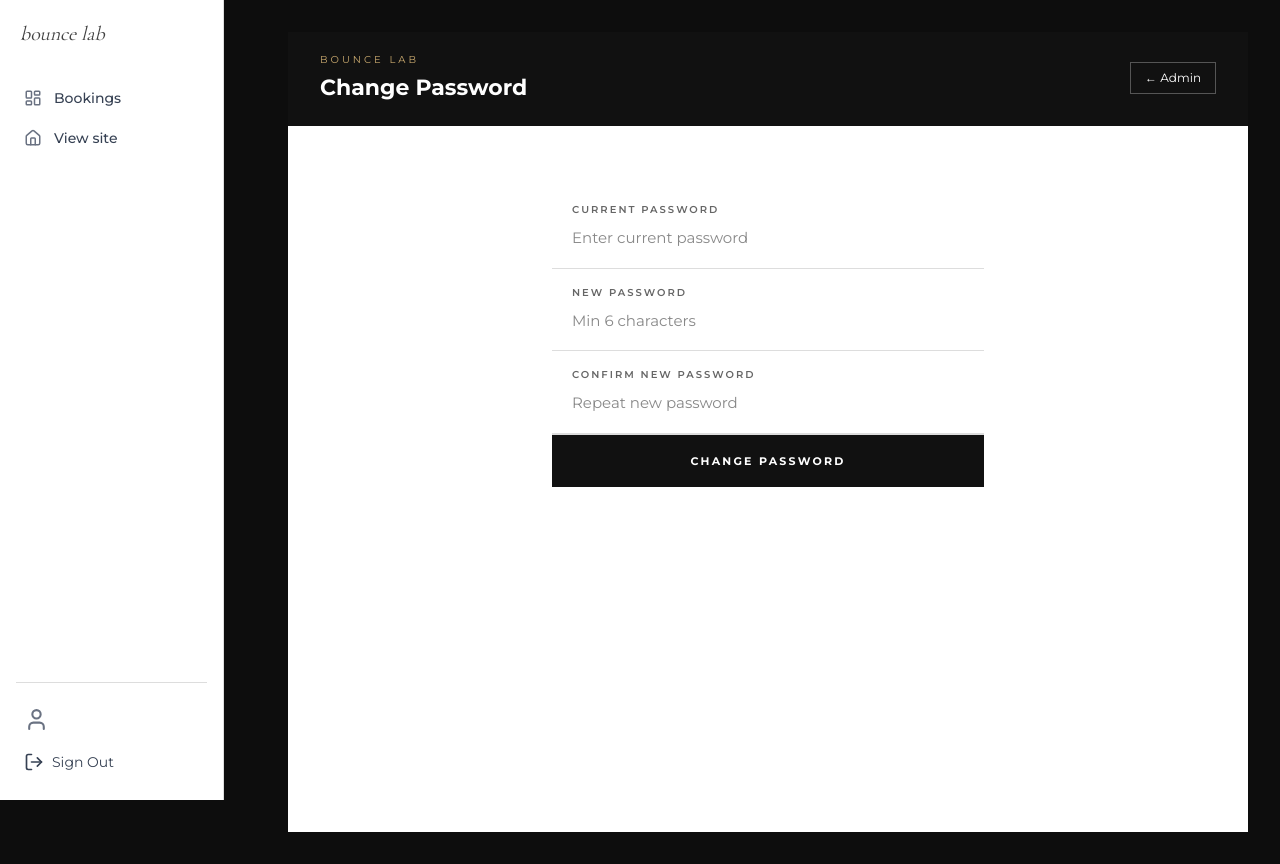
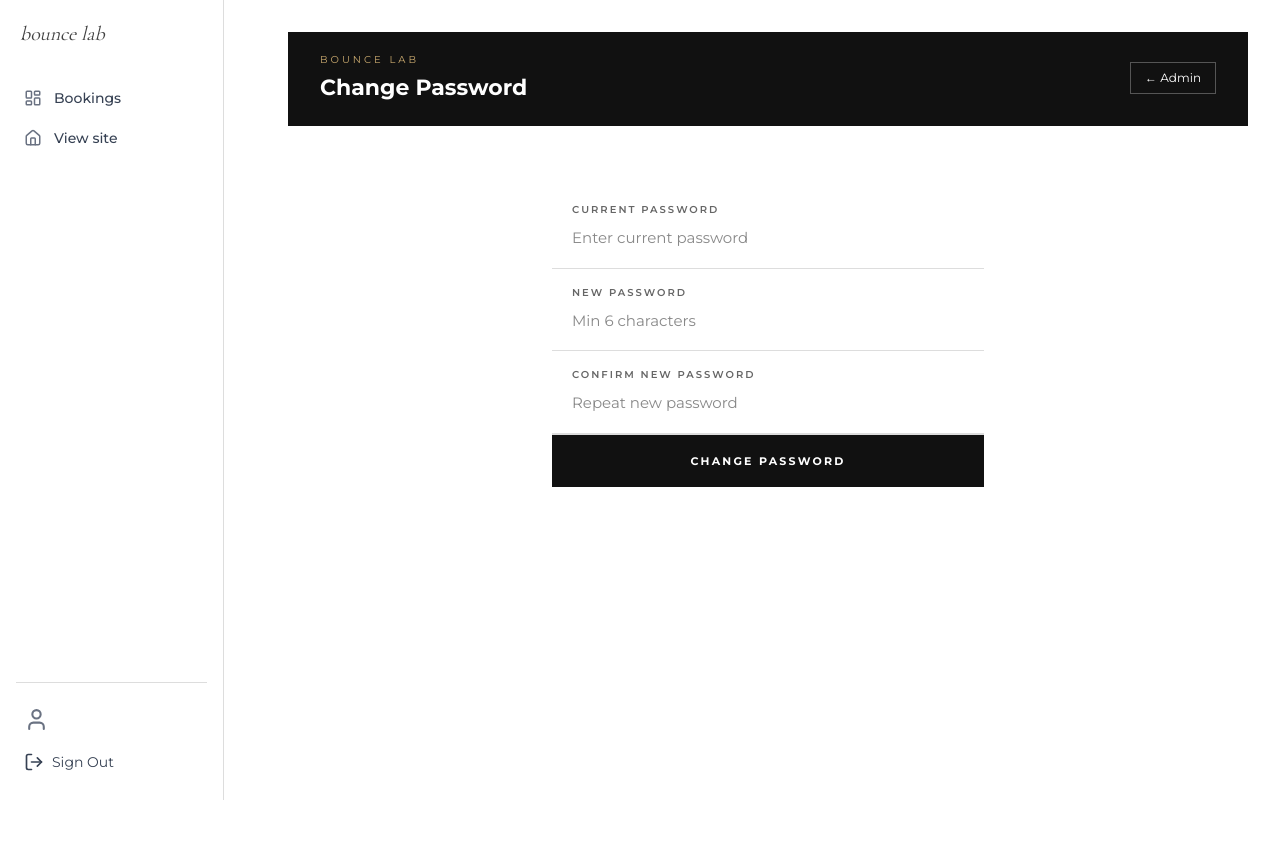
Before and after one commit to Yevhenii770/twerk, a Next.js app: page /admin/password in a window 1280 px wide. Built offline with nearby package versions, Linux system fonts and the light colour scheme; no server answers.

Commit message:
background

```diff
--- a/app/admin/layout.tsx
+++ b/app/admin/layout.tsx
@@ -6,9 +6,9 @@ export default async function DashboardLayout({
   children: React.ReactNode;
 }) {
   return (
-    <div className="min-h-screen">
+    <div className="min-h-screen" style={{ background: '#fff' }}>
       <Navigation />
-      <main className="pl-16 md:pl-64 pt-0 min-h-screen">
+      <main className="pl-16 md:pl-64 pt-0 min-h-screen" style={{ background: '#fff' }}>
         <div className="max-w-6xl mx-auto p-4 md:p-8">{children}</div>
       </main>
     </div>
--- a/app/globals.css
+++ b/app/globals.css
@@ -33,6 +33,11 @@ body {
 .light-page {
   background: #fff !important;
   color: #111 !important;
+}
+
+/* White background override for admin/dashboard body */
+body:has(.light-page) {
+  background: #fff !important;
 }
 
 .break-anywhere {
```
